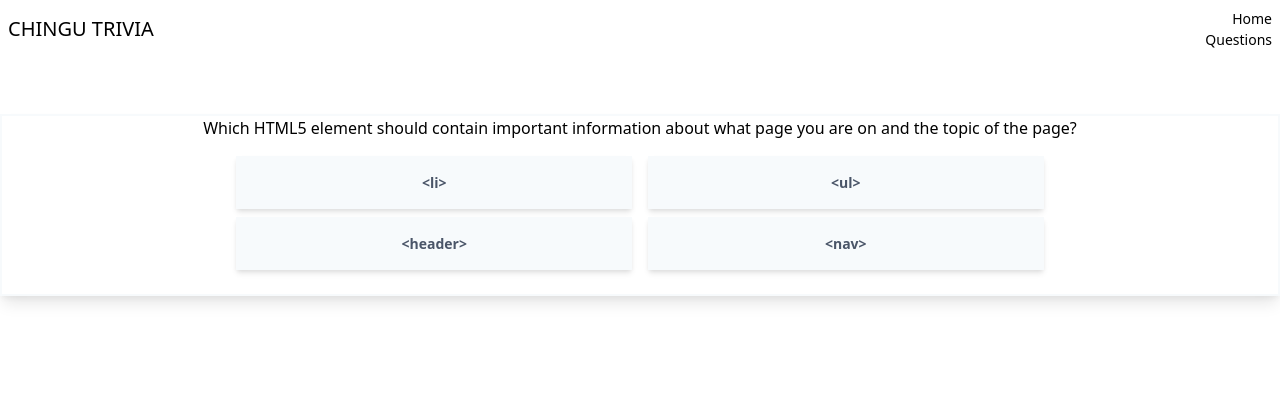
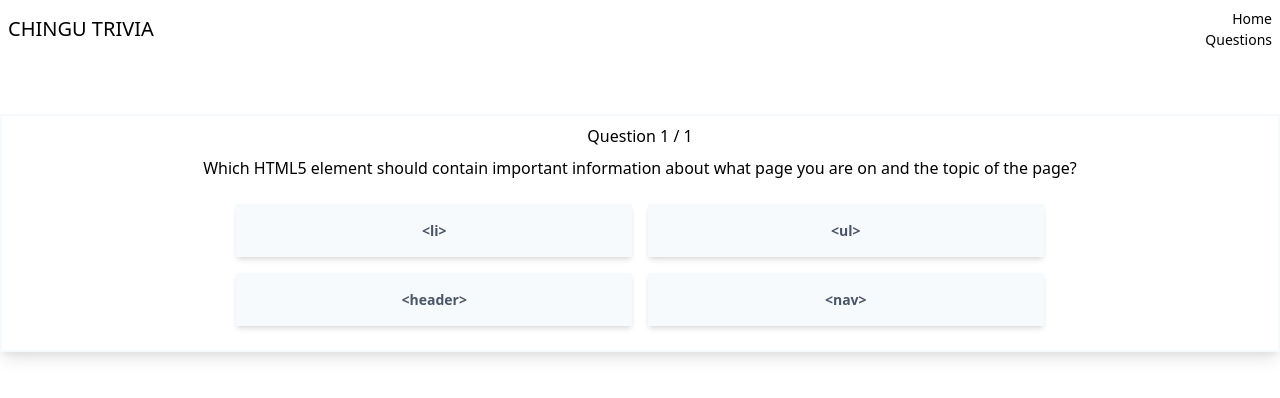
Before and after one commit to nbyodai/solo-chingu-trivia, a Vue app: page / in a window 1280 px wide. Shown: the top 398 px of the page. Built offline with nearby package versions, Linux system fonts and the light colour scheme.

Commit message:
Show current question number and total number

```diff
--- a/src/App.vue
+++ b/src/App.vue
@@ -1,7 +1,8 @@
 <template>
   <div id="app" class="container h-screen mx-auto">
     <home-header />
-    <div class="flex flex-col mt-16">
+    <div class="flex flex-col mt-16 border-2 border-gray-100 shadow-lg">
+      <question-tracker :total="total" :step="step" />
       <question-card :question="questions[0]" />
     </div>
   </div>
@@ -10,11 +11,14 @@
 <script>
 import HomeHeader from "./components/Header.vue";
 import QuestionCard from "./components/QuestionCard.vue";
+import QuestionTracker from "./components/QuestionTracker";
+
 export default {
   name: "app",
   components: {
     HomeHeader,
-    QuestionCard
+    QuestionCard,
+    QuestionTracker
   },
   data: function() {
     return {
@@ -34,6 +38,14 @@ export default {
         }
       ]
     };
+  },
+  computed: {
+    total: function() {
+      return this.questions.length;
+    },
+    step: function() {
+      return 1;
+    }
   }
 };
 </script>
--- a/src/components/QuestionCard.vue
+++ b/src/components/QuestionCard.vue
@@ -1,8 +1,8 @@
 <template>
-  <div class="flex flex-col px-5 items-center border-2 border-gray-100 shadow-lg">
+  <div class="flex flex-col px-5 items-center">
     <div class="w-4/5 text-center">{{ question.question }}</div>
     <div class="flex flex-wrap justify-center w-4/5 py-4">
-      <div class="w-2/5 p-2 mx-2 mb-2 bg-gray-100 shadow-md" v-for="choice in question.choices" :key="choice">
+      <div class="w-2/5 p-2 mx-2 my-2 bg-gray-100 shadow-md" v-for="choice in question.choices" :key="choice">
         <div class="p-2 flex items-center justify-center text-sm font-semibold text-gray-700">{{choice}}</div>
       </div>
     </div>
--- /dev/null
+++ b/src/components/QuestionTracker.vue
@@ -0,0 +1,22 @@
+<template>
+  <div class="flex flex-col px-5 my-2 items-center">
+      <div class="text-center">
+          Question {{step}} / {{ total }}
+      </div>
+  </div>
+</template>
+
+<script>
+export default {
+  props: {
+    total: {
+        type: Number,
+        required: true
+    },
+    step: {
+        type: Number,
+        required: true
+    }
+  }
+};
+</script>
```
